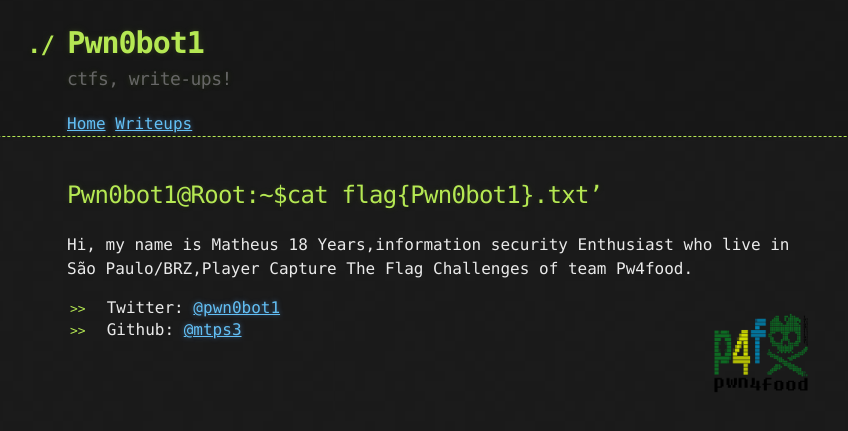
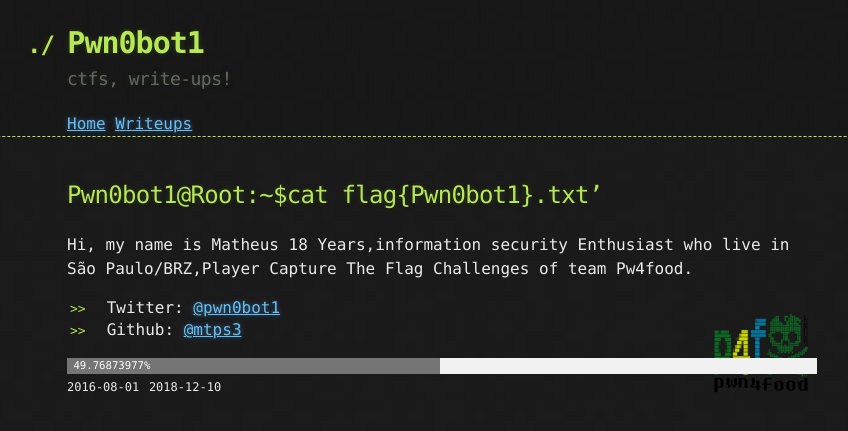
Before and after one commit to mtps3/Mtps3.github.io, a Jekyll site: the page built from index.md, in a window 1280 px wide. Shown: the top 431 px of the page, without its empty margins (198-1046 px from the left). Built offline with Jekyll 4.4.1, drawn with Linux system fonts in a browser that asks for light colours.

Commit message:
Update mainpage.html

```diff
--- a/_layouts/mainpage.html
+++ b/_layouts/mainpage.html
@@ -9,3 +9,33 @@
   </article>
 
 </div>
+<!DOCTYPE html>
+<html>
+<head>
+    <title></title>
+    <link href="/css/mtps3.css" rel="stylesheet" type="text/css">
+</head>
+<body>
+
+                            <div class="progress-container">
+                                <div class="progressbar" id="progress-conscription" style="width:100.94710659352%; font-size:8pt; font-family:Consolas; color:white; line-height:15px;">&nbsp;100.94710659%</div>
+                            </div>
+                            <p class="progress-status">2016-08-01</p>
+                            <p class="progress-status right">2018-12-10</p>
+                        </td>
+                    </tr>
+                </table>
+            </div>
+<script>
+        var init_date = new Date(2016, 08, 01);
+        var exit_date = new Date(2018, 12, 10);
+        var total_duration = exit_date - init_date;
+        function progress_check(){
+            var jjam_percent = (((new Date() - init_date) / total_duration) * 100).toFixed(8);
+            document.getElementById("progress-conscription").style.width = jjam_percent + '%';
+            document.getElementById("progress-conscription").innerHTML = '&nbsp;' + jjam_percent + '%';
+            setTimeout('progress_check()', 10);
+        }
+        if(new Date() >= exit_date) { document.getElementById("Bachelor").style.display = 'none'; }else{ progress_check(); }
+    </script>
+</html>
```
